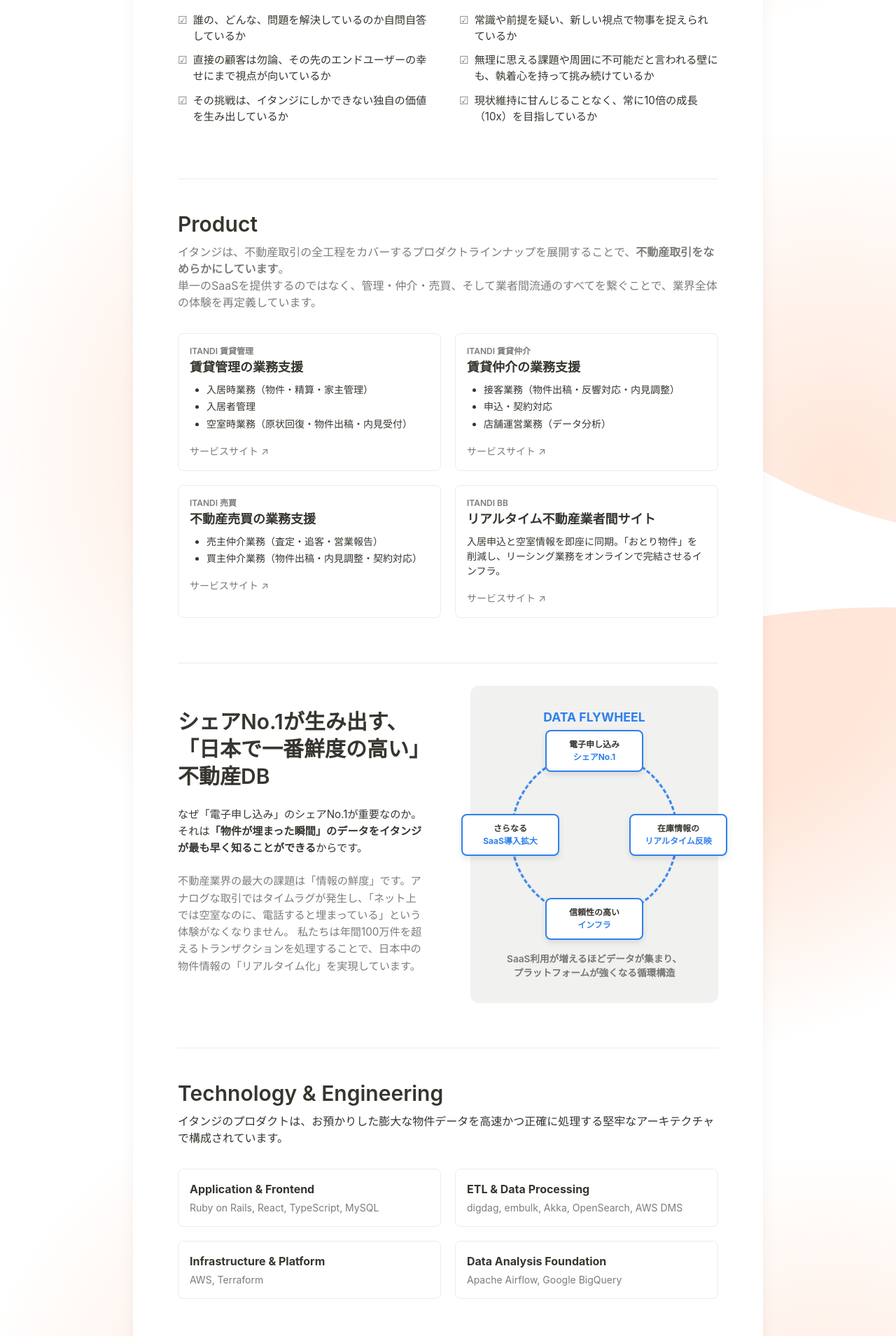
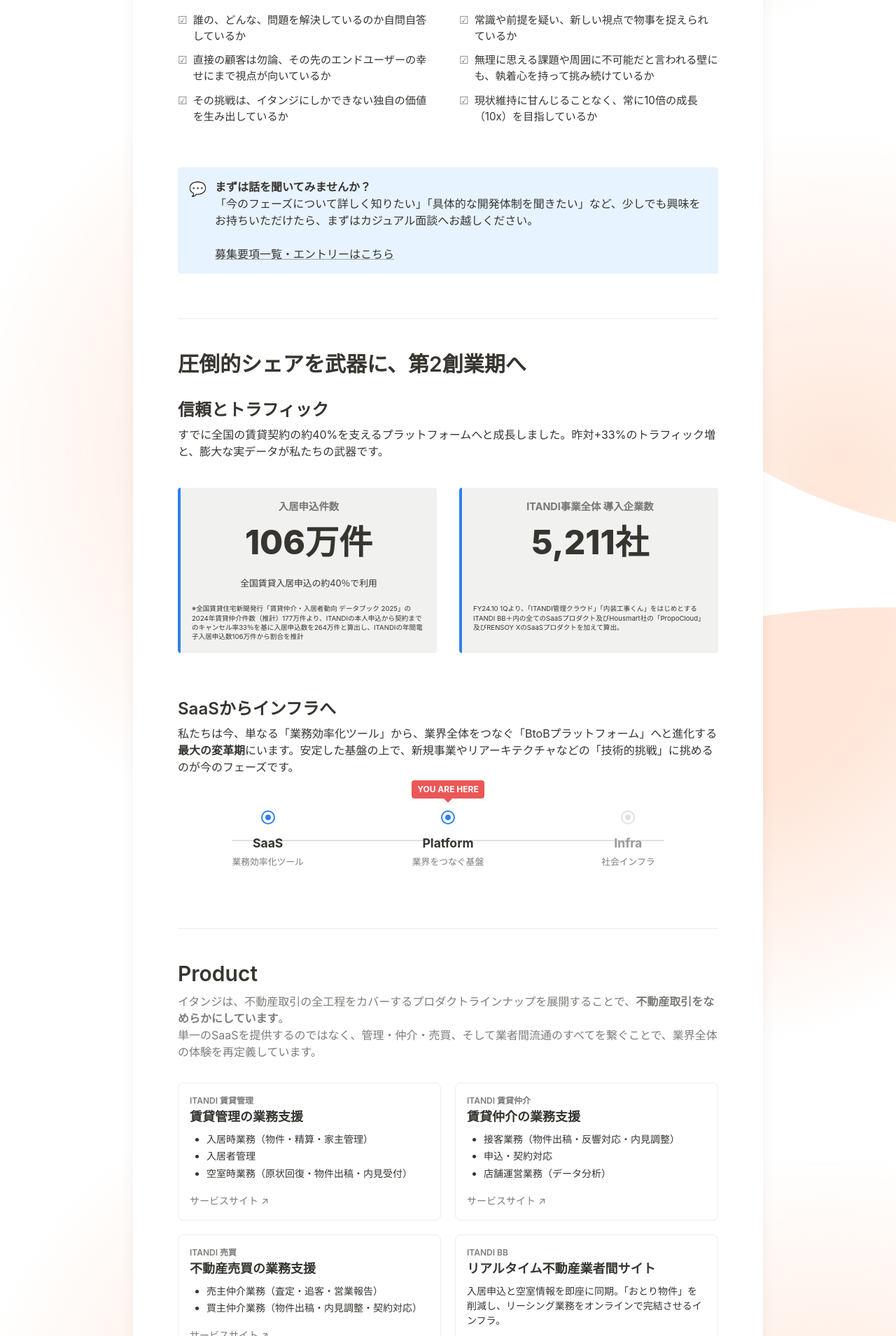
Before and after one commit to itandi/entrance-book, a Jekyll site: the page built from index.md, in a window 1280 px wide. Shown: the part 1426-3335 px from the top of the page at 70% size. Built offline with Jekyll 4.4.1, drawn with Linux system fonts in a browser that asks for light colours; some of the changed text lies outside the part shown.

Commit message:
Update entrance book: Add Business Phase, Selection Flow, CTA sections and refactor styles

```diff
--- a/Gemfile
+++ b/Gemfile
@@ -1,4 +1,5 @@
 source "https://rubygems.org"
 
-gem "jekyll"
-gem "webrick" # Required for Ruby 3.0+
+gem "jekyll", "~> 4.4.1"
+gem "jekyll-sass-converter", "~> 2.0"
+gem "webrick", "~> 1.9"
--- /dev/null
+++ b/_data/business_phase.yml
@@ -0,0 +1,32 @@
+title: "Business Phase"
+headline: "圧倒的シェアを武器に、第2創業期へ"
+
+stats:
+  - label: "入居申込件数"
+    value: "106万件"
+    description: "全国賃貸⼊居申込の約40％で利⽤"
+    note: "※全国賃貸住宅新聞発行「賃貸仲介・入居者動向 データブック 2025」の2024年賃貸仲介件数（推計）177万件より、ITANDIの本人申込から契約までのキャンセル率33％を基に⼊居申込数を264万件と算出し、ITANDIの年間電⼦⼊居申込数106万件から割合を推計"
+  - label: "ITANDI事業全体 導⼊企業数"
+    value: "5,211社"
+    description: "　"
+    note: "FY24.10 1Qより、「ITANDI管理クラウド」「内装⼯事くん」をはじめとするITANDI BB＋内の全てのSaaSプロダクト及びHousmart社の「PropoCloud」及びRENSOY XのSaaSプロダクトを加えて算出。"
+
+main_copy: "信頼とトラフィック"
+body_copy: |
+  すでに全国の賃貸契約の約40%を支えるプラットフォームへと成長しました。昨対+33%のトラフィック増と、膨大な実データが私たちの武器です。
+
+future_title: "SaaSからインフラへ"
+future_copy: |
+  私たちは今、単なる「業務効率化ツール」から、業界全体をつなぐ「BtoBプラットフォーム」へと進化する**最大の変革期**にいます。安定した基盤の上で、新規事業やリアーキテクチャなどの「技術的挑戦」に挑めるのが今のフェーズです。
+
+roadmap:
+  - step: "SaaS"
+    description: "業務効率化ツール"
+    status: "past"
+  - step: "Platform"
+    description: "業界をつなぐ基盤"
+    status: "current"
+    you_are_here: true
+  - step: "Infra"
+    description: "社会インフラ"
+    status: "future"
--- /dev/null
+++ b/_data/selection_flow.yml
@@ -0,0 +1,13 @@
+steps:
+  - title: カジュアル面談
+    description: オンライン / 服装自由
+    icon: ☕
+  - title: 書類選考
+    description: レジュメ・PF提出
+    icon: 📄
+  - title: 面接（2回）
+    description: メンバー・CTO・役員
+    icon: 🗣️
+  - title: オファー面談
+    description: その後、入社！
+    icon: 🤝
--- /dev/null
+++ b/_includes/components/business_phase.html
@@ -0,0 +1,68 @@
+<div class="notion-section">
+    <hr class="notion-divider">
+    <h2>{{ site.data.business_phase.headline }}</h2>
+
+    <!-- Stats Section -->
+    <div style="margin-bottom: 3rem;">
+        <h3>{{ site.data.business_phase.main_copy }}</h3>
+        <p>{{ site.data.business_phase.body_copy }}</p>
+
+        <div class="bf-stats-container" style="display: flex; gap: 2rem; margin-top: 1.5rem; flex-wrap: wrap;">
+            {% for stat in site.data.business_phase.stats %}
+            <div class="notion-callout"
+                style="flex: 1; min-width: 200px; display: flex; flex-direction: column; align-items: center; text-align: center; border-left: 4px solid var(--notion-blue);">
+                <div style="font-size: 0.9rem; color: var(--notion-secondary-text); font-weight: bold;">{{ stat.label }}
+                </div>
+                <div style="font-size: 3rem; font-weight: 800; color: var(--notion-text); line-height: 1.2;">{{
+                    stat.value }}</div>
+                <div style="font-size: 0.8rem; margin-top: 0.5rem;">{{ stat.description }}</div>
+                {% if stat.note %}
+                <div
+                    style="font-size: 0.6rem; color: var(--notion-gray); margin-top: 0.5rem; text-align: left; line-height: 1.4;">
+                    {{ stat.note }}</div>
+                {% endif %}
+            </div>
+            {% endfor %}
+        </div>
+    </div>
+
+    <!-- Future Map / Roadmap Section -->
+    <div>
+        <h3>{{ site.data.business_phase.future_title }}</h3>
+        <p>{{ site.data.business_phase.future_copy | markdownify }}</p>
+
+        <div class="bf-roadmap-container"
+            style="display: flex; align-items: center; justify-content: space-between; margin-top: 2rem; position: relative; padding: 20px 0;">
+            <!-- Connecting Line -->
+            <div
+                style="position: absolute; top: 50%; left: 10%; right: 10%; height: 2px; background: #e0e0e0; z-index: 0; transform: translateY(-50%);">
+            </div>
+
+            {% for step in site.data.business_phase.roadmap %}
+            <div class="bf-roadmap-step"
+                style="position: relative; z-index: 1; display: flex; flex-direction: column; align-items: center; text-align: center; flex: 1;">
+
+                {% if step.you_are_here %}
+                <div
+                    style="position: absolute; top: -45px; background: var(--notion-red); color: white; padding: 4px 8px; border-radius: 4px; font-size: 0.75rem; font-weight: bold; white-space: nowrap;">
+                    YOU ARE HERE
+                    <div
+                        style="position: absolute; bottom: -6px; left: 50%; transform: translateX(-50%); border-left: 6px solid transparent; border-right: 6px solid transparent; border-top: 6px solid var(--notion-red);">
+                    </div>
+                </div>
+                {% endif %}
+
+                <div
+                    style="width: 16px; height: 16px; border-radius: 50%; background: {% if step.status == 'future' %}#e0e0e0{% else %}var(--notion-blue){% endif %}; border: 4px solid white; box-shadow: 0 0 0 2px {% if step.status == 'future' %}#e0e0e0{% else %}var(--notion-blue){% endif %}; margin-bottom: 1rem;">
+                </div>
+
+                <div
+                    style="font-weight: bold; font-size: 1.1rem; color: {% if step.status == 'future' %}#999{% else %}var(--notion-text){% endif %};">
+                    {{ step.step }}</div>
+                <div style="font-size: 0.8rem; color: var(--notion-secondary-text); margin-top: 0.25rem;">{{
+                    step.description }}</div>
+            </div>
+            {% endfor %}
+        </div>
+    </div>
+</div>
--- a/_includes/components/closing.html
+++ b/_includes/components/closing.html
@@ -13,11 +13,15 @@
                 </div>
             </div>
             <div class="cto-message-headline">
+                <div style="font-size: 1.25rem; font-weight: bold; margin-bottom: 0.5rem; line-height: 1.4;">
+                    業界を変える。<br>技術への投資。<br>未来を創る。
+                </div>
                 不動産取引の未来を、共に創る<br>
             </div>
         </div>
         <div class="cto-message-body">
-            {{ member.candid_message | markdownify }}
+            {{ member.candid_message | replace: "業界全体をつなぐ", "<strong>業界全体をつなぐ</strong>" | replace: "技術的挑戦",
+            "<strong>技術的挑戦</strong>" | markdownify }}
         </div>
     </div>
     {% endfor %}
@@ -32,16 +36,4 @@
                 target="_blank">募集要項一覧・エントリーはこちら</a>
         </div>
     </div>
-
-    <details class="notion-toggle" style="margin-top: 2em;">
-        <summary>選考フローを確認する</summary>
-        <div class="notion-toggle-content">
-            <ol class="notion-list" style="margin-left: 0;">
-                <li class="notion-list-item">カジュアル面談</li>
-                <li class="notion-list-item">書類選考</li>
-                <li class="notion-list-item">面接（2回）</li>
-                <li class="notion-list-item">オファー</li>
-            </ol>
-        </div>
-    </details>
 </div>
--- /dev/null
+++ b/_includes/components/cta_area.html
@@ -0,0 +1,10 @@
+<div class="notion-callout" style="background-color: #e7f3ff; margin-top: 3em; margin-bottom: 3em;">
+    <div class="notion-callout-icon">💬</div>
+    <div class="notion-callout-content">
+        <strong>まずは話を聞いてみませんか？</strong><br>
+        「今のフェーズについて詳しく知りたい」「具体的な開発体制を聞きたい」など、少しでも興味をお持ちいただけたら、まずはカジュアル面談へお越しください。<br>
+        <br>
+        <a href="https://herp.careers/careers/companies/itandi/jobs?parent-job-role-ids=engineer" target="_blank"
+            class="notion-link-button">募集要項一覧・エントリーはこちら</a>
+    </div>
+</div>
--- a/_includes/components/metrics.html
+++ b/_includes/components/metrics.html
@@ -1,8 +1,8 @@
 <div class="notion-grid-3">
     {% for metric in site.data.metrics %}
     <div class="notion-card">
-        <div class="notion-card-title" style="color: #F06A33; font-size: 1.5rem;">{{ metric.number }}</div>
-        <div style="font-weight: 600; margin-bottom: 4px;">{{ metric.label }}</div>
+        <div class="notion-card-title metric-number">{{ metric.number }}</div>
+        <div class="metric-label">{{ metric.label }}</div>
         <div class="notion-card-description">{{ metric.description }}</div>
     </div>
     {% endfor %}
--- a/_includes/components/mission.html
+++ b/_includes/components/mission.html
@@ -61,4 +61,7 @@
             {% endfor %}
         </div>
     </section>
+
+    <!-- Call to Action -->
+    {% include components/cta_area.html %}
 </div>
--- /dev/null
+++ b/_includes/components/selection_flow.html
@@ -0,0 +1,27 @@
+<div class="notion-section">
+    <hr class="notion-divider">
+    <h2>Selection Flow</h2>
+    <p>選考プロセスはシンプルです。まずはカジュアル面談からスタートしましょう。</p>
+
+    <div class="sf-container"
+        style="display: flex; gap: 1rem; margin-top: 2rem; flex-wrap: wrap; justify-content: space-between;">
+        {% for step in site.data.selection_flow.steps %}
+        <div class="sf-step" style="flex: 1; min-width: 140px; position: relative;">
+            <div class="notion-callout"
+                style="display: flex; flex-direction: column; align-items: center; text-align: center; height: 100%;">
+                <div style="font-size: 2rem; margin-bottom: 0.5rem;">{{ step.icon }}</div>
+                <div style="font-weight: bold; margin-bottom: 0.25rem;">{{ step.title }}</div>
+                <div style="font-size: 0.8rem; color: var(--notion-secondary-text);">{{ step.description }}</div>
+            </div>
+
+            {% unless forloop.last %}
+            <!-- Arrow for desktop (CSS handling required for responsiveness, simple version here) -->
+            <div class="sf-arrow"
+                style="position: absolute; top: 50%; right: -0.75rem; transform: translateY(-50%); color: var(--notion-gray); z-index: 1;">
+                ▶
+            </div>
+            {% endunless %}
+        </div>
+        {% endfor %}
+    </div>
+</div>
--- a/_includes/components/technology.html
+++ b/_includes/components/technology.html
@@ -2,6 +2,11 @@
     <hr class="notion-divider">
     <h2>Technology & Engineering</h2>
     <p>イタンジのプロダクトは、お預かりした膨大な物件データを高速かつ正確に処理する堅牢なアーキテクチャで構成されています。</p>
+    <ul class="notion-list">
+        <li class="notion-list-item">急増するトラフィックに耐えうる、スケーラビリティの確保</li>
+        <li class="notion-list-item">膨大な不動産データを活用した、新規アルゴリズム・機能の実装</li>
+        <li class="notion-list-item">既存仕様の解析と、継続的な技術的負債の解消（リアーキテクチャ）</li>
+    </ul>
 
     <div class="notion-grid-2">
         {% for layer in site.data.tech_stack.tech_layers %}
--- /dev/null
+++ b/_sass/_variables.scss
@@ -0,0 +1,21 @@
+// Colors - Brand
+$primary-orange: #F06A33;
+$secondary-orange: #F49221;
+$accent-gradient: linear-gradient(135deg, #F06A33 0%, #F49221 100%);
+
+// Colors - Theme Dark (Style)
+$dark-bg: #222222;
+$gray-bg: #2D2D2D;
+$light-gray-bg: #333333;
+$text-main: #FFFFFF;
+$text-muted: #CCCCCC;
+
+// Colors - Theme Light (Notion-like/LP)
+$notion-bg: #ffffff;
+$notion-text: #37352f;
+$notion-secondary-text: rgba(55, 53, 47, 0.65);
+$notion-border: rgba(55, 53, 47, 0.09);
+$notion-hover: rgba(55, 53, 47, 0.04);
+$notion-red: #eb5757;
+$notion-blue: #2f80ed;
+$notion-gray-bg: #f1f1f0;
--- a/assets/css/lp.css
+++ b/assets/css/lp.scss
@@ -1,12 +1,16 @@
+---
+---
+@import "variables";
+
 :root {
-    --notion-bg: #ffffff;
-    --notion-text: #37352f;
-    --notion-secondary-text: rgba(55, 53, 47, 0.65);
-    --notion-border: rgba(55, 53, 47, 0.09);
-    --notion-hover: rgba(55, 53, 47, 0.04);
-    --notion-red: #eb5757;
-    --notion-blue: #2f80ed;
-    --notion-gray-bg: #f1f1f0;
+    --notion-bg: #{$notion-bg};
+    --notion-text: #{$notion-text};
+    --notion-secondary-text: #{$notion-secondary-text};
+    --notion-border: #{$notion-border};
+    --notion-hover: #{$notion-hover};
+    --notion-red: #{$notion-red};
+    --notion-blue: #{$notion-blue};
+    --notion-gray-bg: #{$notion-gray-bg};
 }
 
 * {
@@ -208,6 +212,39 @@ a:hover {
 .notion-card-title {
     font-weight: 700;
     font-size: 1.125rem;
+    margin-bottom: 4px;
+}
+
+/* Added for JS-generated content and Metrics */
+.blog-post-link {
+    text-decoration: none;
+}
+
+.blog-post-card {
+    height: 100%;
+    display: flex;
+    flex-direction: column;
+}
+
+.blog-post-date {
+    font-size: 0.75rem;
+    color: var(--notion-secondary-text);
+    margin-bottom: 8px;
+}
+
+.blog-post-title {
+    font-size: 0.9rem;
+    line-height: 1.4;
+    margin-bottom: 0;
+}
+
+.metric-number {
+    color: var(--primary-orange);
+    font-size: 1.5rem;
+}
+
+.metric-label {
+    font-weight: 600;
     margin-bottom: 4px;
 }
 
--- a/assets/css/style.css
+++ b/assets/css/style.scss
@@ -1,12 +1,16 @@
+---
+---
+@import "variables";
+
 :root {
-  --primary-orange: #F06A33;
-  --secondary-orange: #F49221;
-  --dark-bg: #222222;
-  --gray-bg: #2D2D2D;
-  --light-gray-bg: #333333;
-  --text-main: #FFFFFF;
-  --text-muted: #CCCCCC;
-  --accent-gradient: linear-gradient(135deg, #F06A33 0%, #F49221 100%);
+  --primary-orange: #{$primary-orange};
+  --secondary-orange: #{$secondary-orange};
+  --dark-bg: #{$dark-bg};
+  --gray-bg: #{$gray-bg};
+  --light-gray-bg: #{$light-gray-bg};
+  --text-main: #{$text-main};
+  --text-muted: #{$text-muted};
+  --accent-gradient: #{$accent-gradient};
 }
 
 * {
--- a/assets/js/main.js
+++ b/assets/js/main.js
@@ -11,12 +11,12 @@ document.addEventListener('DOMContentLoaded', () => {
                 if (data.status === 'ok') {
                     const posts = data.items.slice(0, 3);
                     blogContainer.innerHTML = posts.map(post => `
-                        <a href="${post.link}" target="_blank" style="text-decoration: none;">
-                            <div class="notion-card" style="height: 100%; display: flex; flex-direction: column;">
-                                <div style="font-size: 0.75rem; color: var(--notion-secondary-text); margin-bottom: 8px;">
+                        <a href="${post.link}" target="_blank" class="blog-post-link">
+                            <div class="notion-card blog-post-card">
+                                <div class="blog-post-date">
                                     ${post.pubDate.split(' ')[0].replace(/-/g, '.')}
                                 </div>
-                                <div class="notion-card-title" style="font-size: 0.9rem; line-height: 1.4; margin-bottom: 0;">
+                                <div class="notion-card-title blog-post-title">
                                     ${post.title}
                                 </div>
                             </div>
```
Also changed, not shown: _sections/01.5-business-phase.md (added, +5 -0 lines), _sections/04.5-selection-flow.md (added, +5 -0 lines), _sections/09-cta-area.md (added, +5 -0 lines), Gemfile.lock, README.md.
